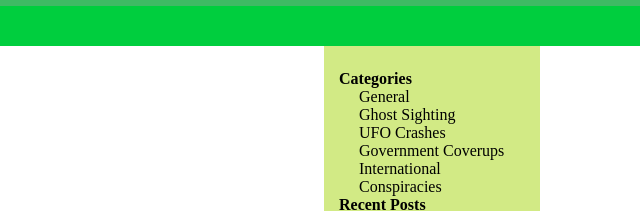
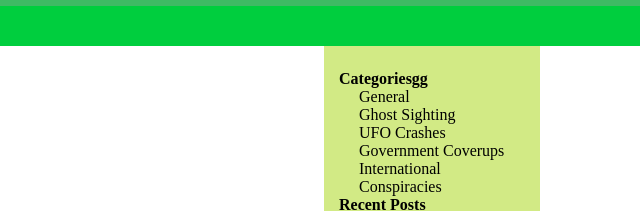
Before and after one commit to ujjwalsuman15/weblayout-2, a plain HTML site: page index.html in a window 1280 px wide. Shown: the part 134-345 px from the top of the page, 640-1280 px from the left. Drawn offline with Linux system fonts and the light colour scheme.

Commit message:
some change

```diff
--- a/index.html
+++ b/index.html
@@ -44,7 +44,7 @@
         <main>Ujjwal suman</main>
         <aside>
             <ul>
-                <li>Categories
+                <li>Categoriesgg
                     <ul>
                         <li>General</li>
                         <li>Ghost Sighting</li>
```
